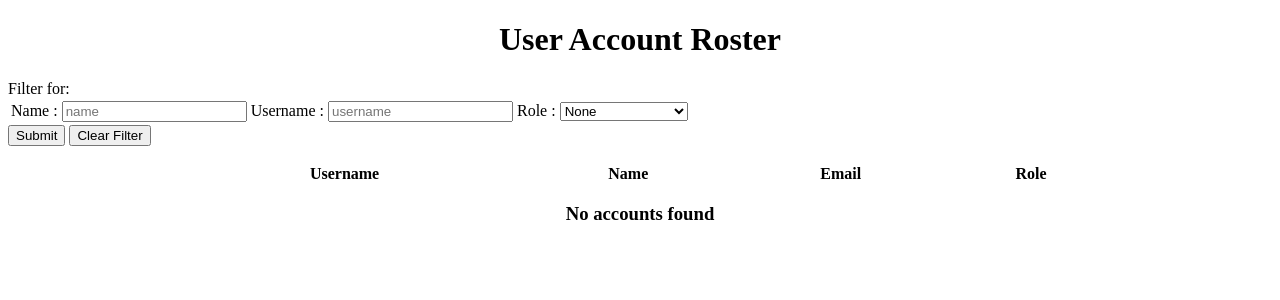
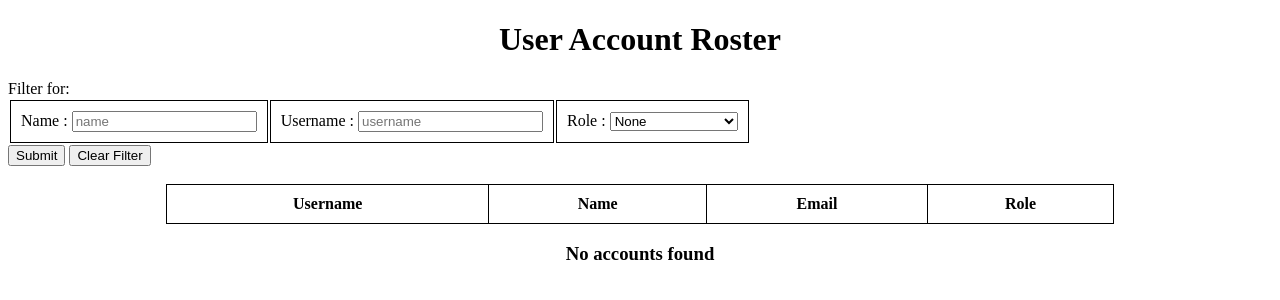
Before and after one commit to ademar-gamero/TA-Web-Application, a Django app: template templates/account_list.html in a window 1280 px wide. Shown: the top 300 px of the page. Run offline with Django 3.2, Linux system fonts and the light colour scheme; the template is opened without the code that fills it, so the values that code supplies are empty.

Commit message:
working on account_list, made button to clear search filters

```diff
--- a/templates/account_list.html
+++ b/templates/account_list.html
@@ -5,6 +5,15 @@
     <meta charset="UTF-8">
     <title>Account List</title>
 </head>
+<style>
+th, td {
+  border: 1px solid black;
+  border-collapse: collapse;
+}
+th, td {
+  padding: 10px;
+}
+</style>
 <body>
 <h1 align="center">User Account Roster</h1>
 		Filter for:
@@ -23,8 +32,8 @@
 			</select></td>
 			</tr>
 			</table>
-			<input type="submit" value="Submit">
-			<input type="submit" value="Clear Filter">
+			<input type="submit" name="input_button" value="Submit">
+			<input type="submit" name="input_button" value="Clear Filter">
     </form>
 	<br>
 	<div align="center">
```
Also changed, not shown: ta_app/views/accountList.py (+20 -18 lines).
